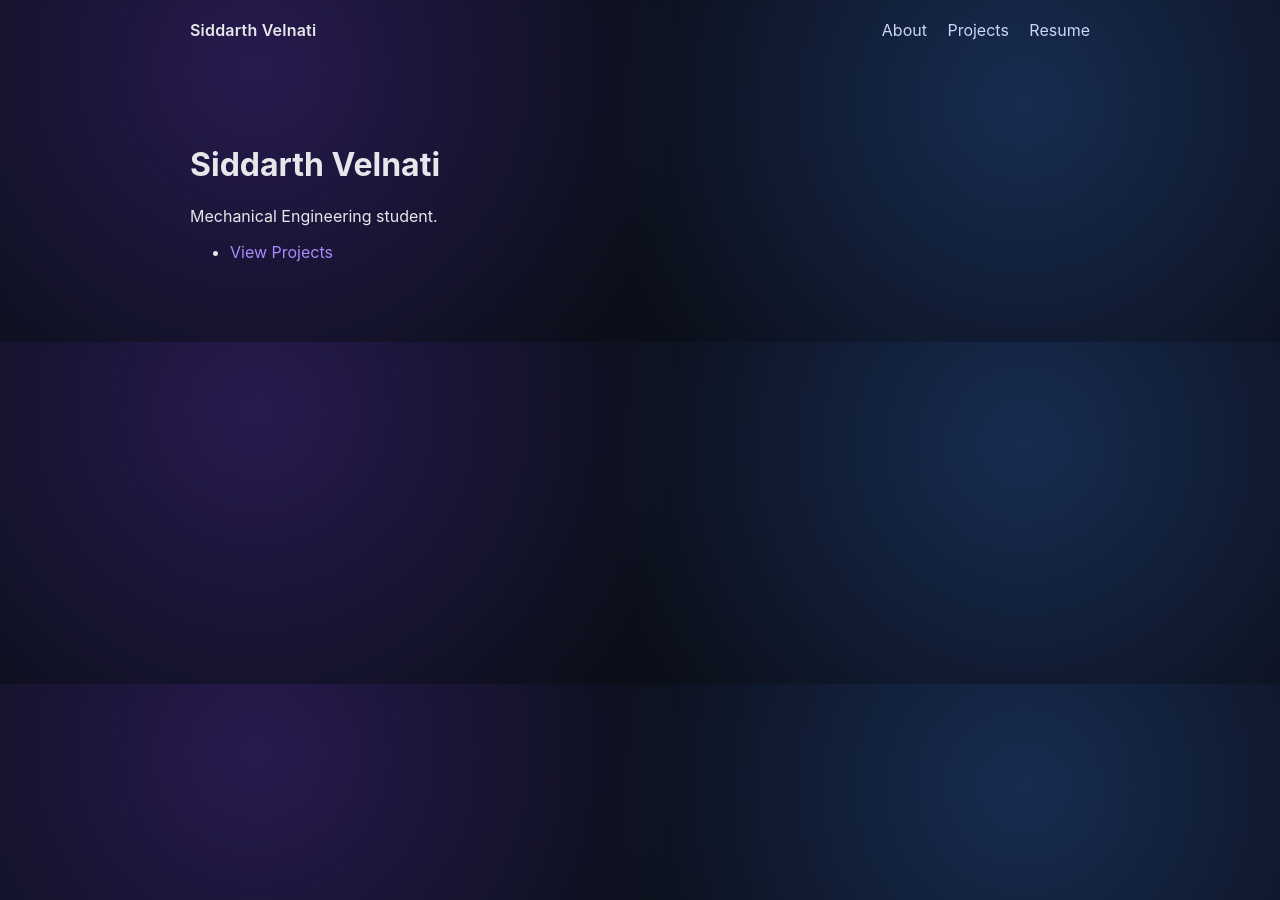
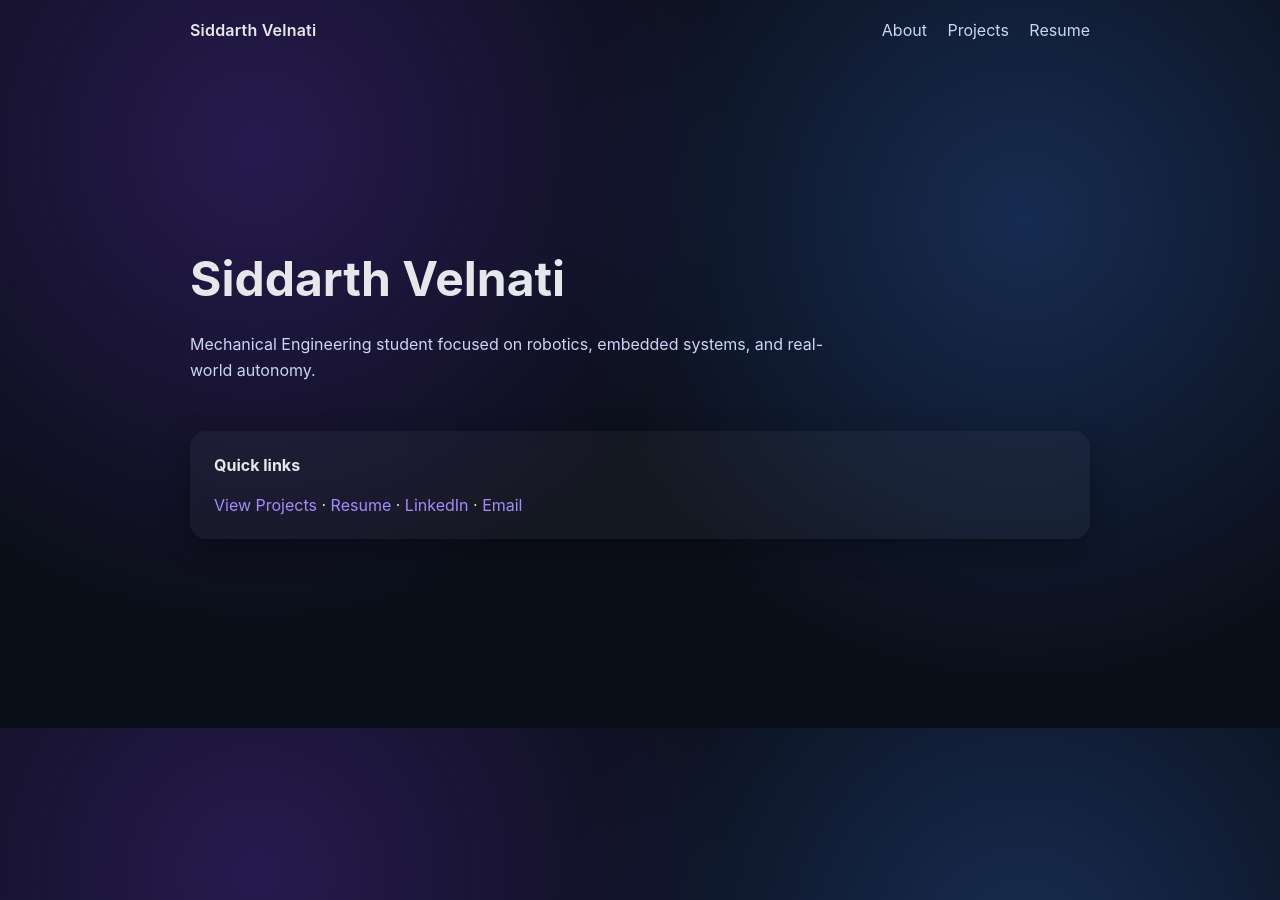
Before and after one commit to siddarthvel/siddarthvel.github.io, a Jekyll site: the page built from index.md, in a window 1280 px wide. Built offline with Jekyll 4.4.1, drawn with Linux system fonts in a browser that asks for light colours.

Commit message:
Revise homepage content and add quick links
Updated personal introduction and added quick links.

```diff
--- a/index.md
+++ b/index.md
@@ -3,8 +3,18 @@ layout: default
 title: Home
 ---
 
-# Siddarth Velnati
+<div class="hero">
+  <h1>Siddarth Velnati</h1>
+  <p>
+    Mechanical Engineering student focused on robotics, embedded systems, and
+    real-world autonomy.
+  </p>
 
-Mechanical Engineering student.
-
-- [View Projects](/projects)
+  <div class="card">
+    <b>Quick links</b><br><br>
+    <a href="{{ '/projects' | relative_url }}">View Projects</a> ·
+    <a href="{{ '/resume' | relative_url }}">Resume</a> ·
+    <a href="https://www.linkedin.com/in/siddarthvelnati/">LinkedIn</a> ·
+    <a href="mailto:siddarthvelnati4@gmail.com">Email</a>
+  </div>
+</div>
```
